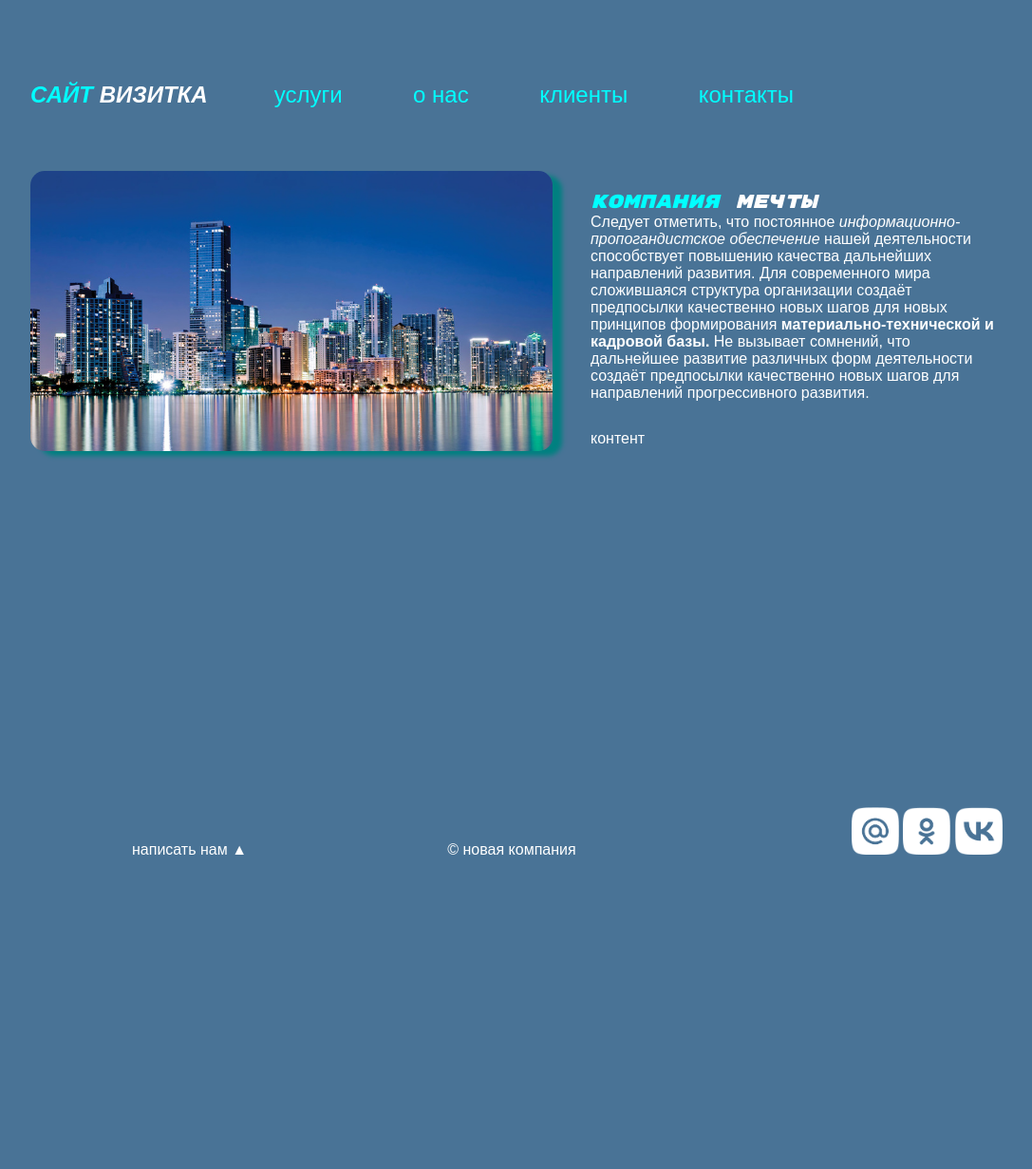
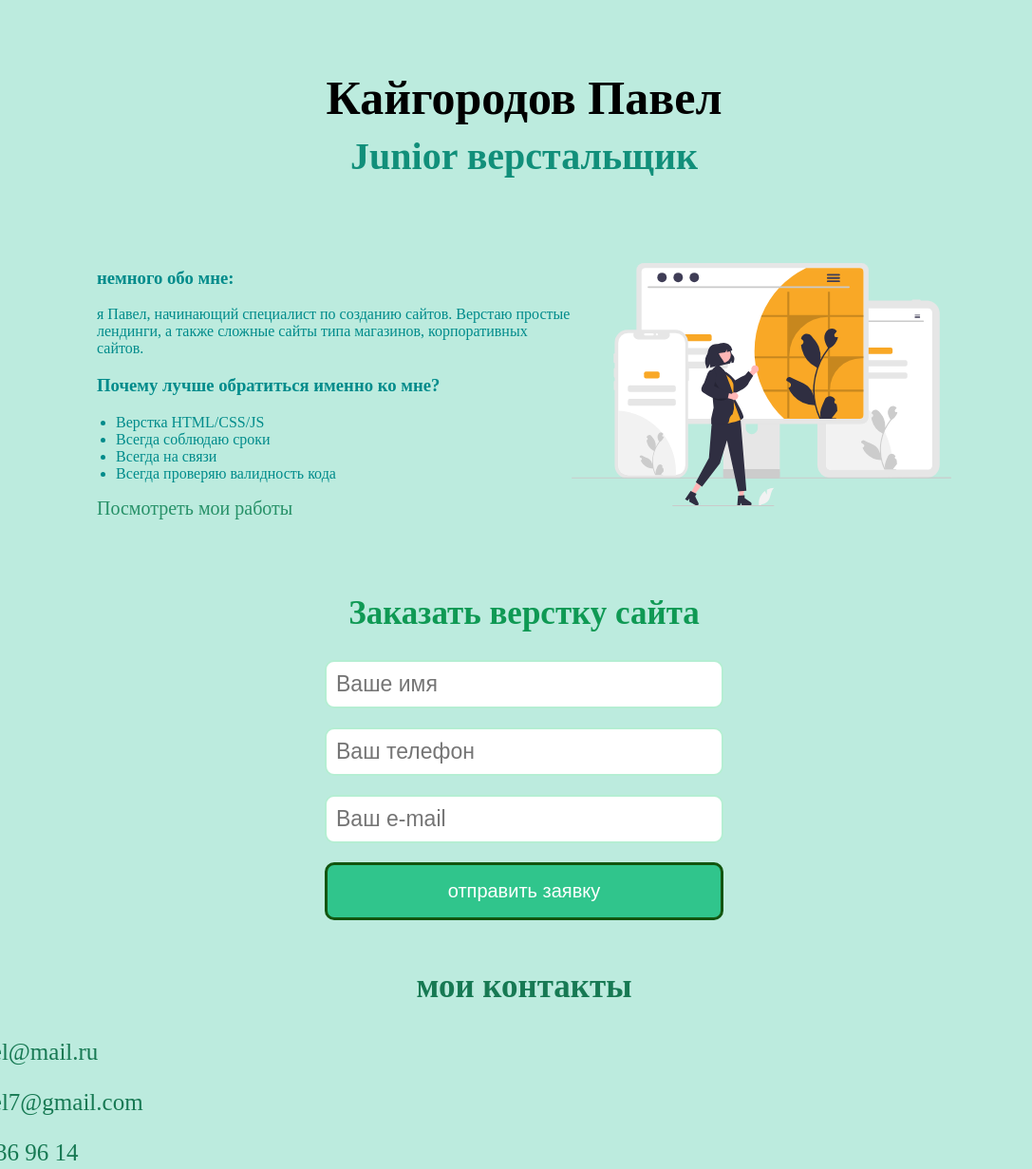
Before and after one commit to paozka/55675, a plain HTML site: page index.html in a window 1280 px wide. Shown: the whole page at 95% size, without its empty margins (88-1175 px from the left). Before the commit the page ends 950 px from the top, so only its background shows below. Drawn offline with Linux system fonts and the light colour scheme; a web font is replaced by a local one.

Commit message:
Add files via upload

```diff
--- a/css/style.css
+++ b/css/style.css
@@ -1,232 +1,92 @@
-* {
-    margin: 0;
-    padding: 0;
+.body {
+    background-color: rgb(188, 235, 222);
 }
-html,body {
-    height:100%;
+.title {
+    padding: 40px;
+    text-align: center;
+    font-size: 50px;
 }
-header, main, footer{
-    width:1040px ;
-    margin:0 auto;
+
+.title span {
+    color: #118f7a;
+    font-size: 40px;
 }
-#warper{
-    min-height: 100%;
-    height: auto   !important;
-    height: 100%;
-    width: 100%;
+
+.main {
+    display: flex;
+    justify-content: center;
+    align-items: center;
 }
-header{
-    margin:0 auto ;
-    height: 120px;
-    width: 1040;
+
+.main img {
+    max-width: 400px;
 }
-main{
-    padding-bottom: 100px;
-    width: 1040;
-    margin:0 auto ;
+
+.main-info {
+    max-width: 500px;
+    color: darkcyan;
 }
-footer{
-    margin: -100px auto 0;
-    position: relative;
-    height: 100px;
-    width: 1040;
-    margin:0 auto ;
-}
-body{
-    background-color: rgb(73, 115, 150);
-    color: white;
-}
-.main_img-float{
-    width: 550px;
-    margin-right:40px ;
-    float: left;
-}
-#panorama{
-    width: 100%;
-    height: 150px;
-    background: url(../img/2.jpg) no-repeat center 70%;
-        background-size: cover; /*масштабирование фона*/
-}
-.services_img{
-    width: 240px;
-}
-.services_item{
-    margin-left:  40px;
-    margin-right: 40px;
-    width: 240px;
-    float: left;
-}
-.services{
-    padding: 35px;
-}
-.clearfix::after{
-    content:"";
-    display: table;
-    clear: both;
-}
-.h1--invisible{
-    visibility: hidden;
-}
-.main_o_nas{
-    text-align: center;
-    width: 650px;
-}
-#text_o_nas{
-    text-align: left;
-}
-.kontakty{
-    text-align: center;
-    width: 200px;
-    line-height: 40px;
-    font-size: 19px;
-}
-.klienty{
-    text-align: center;
-    width: 400px;
+
+.main-info ul {
+    padding-left: 20px;
 
 }
-#maty{
-    height: 300px;
-    border: 10px;
-    border-radius: 15px;
-    box-shadow: 10px 5px 5px teal;
-}
-#logo{
-    text-transform: uppercase;
-    text-decoration: none;
-    color:#fff;
-    font-weight: bold;
-    line-height: 100px;
-    font-size: 24px;
-    float: left;
-}
-.pink{
-    color: cyan;
-}
-.footer_block{
-    display: inline-block;
-    width: 335px;
-    text-transform: lowercase;
-    text-align: center;
-}
-.footer_icons{
-    display: inline-block;
-    width: 335px;
-    text-align: right;
-    margin-left: 10px;
-}
-.footer_img{
-    width: 50px;
-}
-#h1_h2{
-    text-transform: uppercase;
-    font-weight: bold;
+
+.main-info a {
     font-size: 20px;
-    font-family: "Rubik Mono One", monospace;
-    font-weight: 400;
-     font-style: normal;
-}
-#img{
-    border: 10px;
-    border-radius: 15px;
-    box-shadow: 10px 5px 5px teal;
-}
-#trmp{
-    border: 10px;
-    border-radius: 15px;
-    box-shadow: 10px 5px 5px teal;
-}
-.bodya{
-    font-family: "Tektur", sans-serif, 'Times New Roman', Times, serif;
-  font-optical-sizing: auto;
-  font-weight: 100px;
-  font-style: normal;
-  font-variation-settings:"wdth" 100;
-}
-#main_ul{
-    list-style: none;
-    margin: 50px;
-    padding-left:0px;
-}
-#main_li{
-    display: inline;
-    margin-left: 70px;
-    line-height: 100px;
-    font-weight: normal;
-    font-size: 24px;
-}
-#main_a{
-    text-decoration: none;
-    color: aqua;
-}
-#main_a:hover{
-    text-decoration: underline;
-}
-#main_li.active{
-    font-weight: bold;
-}
-.text{
-    text-decoration: none;
-    color: aqua;
-}
-.text:hover{
-    text-decoration: underline;
-}
-.new::after{
-    content: "new";
-    font-size: 10px;
-    vertical-align: super;
-    background-color: aqua;
-    border-radius: 2px;
-    padding: 3px;
-    margin-left: 5px;
-}
-.section_style{
-    padding: 20px;
-    margin: 10px 0;
-    border-radius: 5px;
-}
-.table{
-    border: 5px solid rgb(73, 115, 150);
-    border-collapse:collapse ;
-    text-align: center;
-    padding: 10px;
-}
-.tbod{
-    border: 2px solid teal;
+    color: #279168;
+    text-decoration: none
 }
 
-.table th:first-child{
-    width: 10%;
+.form {
+    max-width: 420px;
+    margin: 50px auto;
+    display: flex;flex-direction: column;
 }
-.table th:nth-child(2), .table th :last-child{
-width: 25%;
+
+.form h2 {
+    text-align: center;
+    font-size: 35px;
+    color: rgb(15, 153, 84);
 }
-#opisanie{
-    text-align: left;
+
+.form input {
+    padding: 10px;
+    font-size: 23px;
+    border-radius: 10px;
+    margin-bottom: 20px;
+    border: 2px solid rgb(181, 238, 211);
 }
-#zal{
-    background-color: teal;
-    border: 2px solid white;
+
+.form button {
+    background-color: #30c58c;
+    padding: 16px;
+    border-radius: 10px;
+    font-size: 20px;
+    border: #12550f 3px solid;
+    color: rgb(255, 255, 255);
 }
-.shapka{
-    border: 5px solid cyan
+
+.form button:hover {
+    background-color: rgb(23, 163, 156);
+    color: black;
+    border: #2a572a 3px solid;
 }
-#prise{
-    text-align: left;
+.contact {
+    text-align: center;
+    font-size: 35px;
+    color: #177953;
 }
-#contact_form input{
-    height: 20px;
-    width: 250px;
-    padding: 2px;
-    margin-bottom: 10px;
-    border: cyan solid 2px;
-    background-color: rgb(160, 226, 226);
-    }
-    #contact_form textarea{
-        background-color:rgb(160, 226, 226);
-        border: cyan solid 1px;
-    }
-    #contact_form input[type="submit"]:hover{
-        background-color: rgb(7, 177, 177);
-    }
+
+.mail {
+    font-size: 25px;
+    color: #177953;
+}
+.gmail{
+    font-size: 25px;
+    color: #177953;
+}
+.number{
+    font-size: 25px;
+    color: #177953;
+}
--- a/index.html
+++ b/index.html
@@ -1,48 +1,45 @@
 <!DOCTYPE html>
 <html lang="ru">
 <head>
-    <link rel="preconnect" href="https://fonts.googleapis.com">
-    <link rel="preconnect" href="https://fonts.gstatic.com" crossorigin>
-    <link href="https://fonts.googleapis.com/css2?family=Tektur:wght@400..900&display=swap" rel="stylesheet">
-    <link rel="preconnect" href="https://fonts.googleapis.com">
-<link rel="preconnect" href="https://fonts.gstatic.com" crossorigin>
-<link href="https://fonts.googleapis.com/css2?family=Rubik+Mono+One&family=Tektur:wght@400..900&display=swap" rel="stylesheet">
+    <meta charset="UTF-8">
+    <meta http-equiv="X-UA-Compatible" content="IE=edge">
+    <meta name="viewport" content="width=device-width, initial-scale=1.0">
     <link rel="stylesheet" href="css/style.css">
-    <meta charset="UTF-8">
-    <meta name="viewport" content="width=device-width, initial-scale=1.0">
-    <title>сайт визитка</title>
+    <title>Мой сайт Кайгородов Павел</title>
 </head>
-<body class="bodya">
-    <div id="warper">
-        <header class="clearfix">
-            <a id="logo" href="index.html"><i><span class="pink">сайт</span> визитка</i></a>
-            <ul id="main_ul">
-                <li id="main_li"><a id="main_a" href="uslugi.html">услуги</a></li>
-                <li id="main_li"><a id="main_a" href="o nas.html"> о нас</a></li>
-                <li id="main_li"><a id="main_a" href= "klienty.html">клиенты</a></li>
-                <li id="main_li"><a id="main_a" href="kontakty.html">контакты</a></li>
-            </ul>
-        </header>
-        <main>
-            <img id="img" class="main_img-float" src="img/1.jpg"  alt="картинка">
-            <section class="section_style">
-        <h1 id="h1_h2"><i><span class="pink">компания</span> мечты</i></h1>
-        <p>Следует отметить, что постоянное <em>информационно-пропогандистское обеспечение</em> нашей деятельности способствует повышению качества дальнейших направлений развития. Для современного мира сложившаяся структура организации создаёт предпосылки качественно новых шагов для новых принципов формирования <strong>материально-технической и кадровой базы. </strong>Не вызывает сомнений, что дальнейшее развитие различных форм деятельности создаёт предпосылки качественно новых шагов для направлений прогрессивного развития.</p>
-            </section>
-            контент
-        </main>
+<body class="body">
+    <!--Заголовок главный-->
+<h1 class="title">Кайгородов Павел<br>
+    <span>Junior верстальщик</span></h1>
 
+<!--блок при помощи Flex-->
+<div class="main">
+    <div class="main-info">
+        <h3>немного обо мне:</h3>
+        <p></p> я Павел, начинающий специалист по созданию сайтов. Верстаю простые лендинги, а также сложные сайты типа магазинов, корпоративных сайтов.</p>
+        <h3>Почему лучше обратиться именно ко мне?</h3>
+        <ul>
+            <li>Верстка HTML/CSS/JS</li>
+            <li>Всегда соблюдаю сроки</li>
+            <li>Всегда на связи</li>
+            <li>Всегда проверяю валидность кода</li>
+        </ul>
+        <a href="https://www.flaticon.com/ru/packs/architecture-day-17491994">Посмотреть мои работы</a>
     </div>
-    <footer>
-        <p class="footer_block">написать нам &#9650;</p>
-        <P class="footer_block">&COPY; Новая компания</P>
-        <div class="footer_icons">
-            <a target="_blank"><img class="footer_img" src="img/mailru.png" alt="мыло"></a>
-            <a target="_blank"><img class="footer_img" src="img/ok.png" alt="однокласники"></a>
-            <a target="_blank"><img class="footer_img" src="img/vk.png" alt="вк"></a>
-        </div>
+    <img src="img/undraw_web_devices_re_m8sc.svg" alt="картинка">
+</div>
 
-    </footer>
+<div class="form">
+    <h2>Заказать верстку сайта</h2>
+    <input type="text" placeholder="Ваше имя">
+    <input type="tel" placeholder="Ваш телефон">
+    <input type="email" placeholder="Ваш e-mail">
+    <button>отправить заявку</button>
+</div>
+<h3 class="contact">мои контакты</h2>
+    <p class="mail">zxzpavel@mail.ru</p>
+    <P class="gmail">zxzpavel7@gmail.com</P>
+    <P class="number">8 922 636 96 14</P>
 
 </body>
 </html>
```
Also changed, not shown: img/undraw_web_devices_re_m8sc.svg (added).
